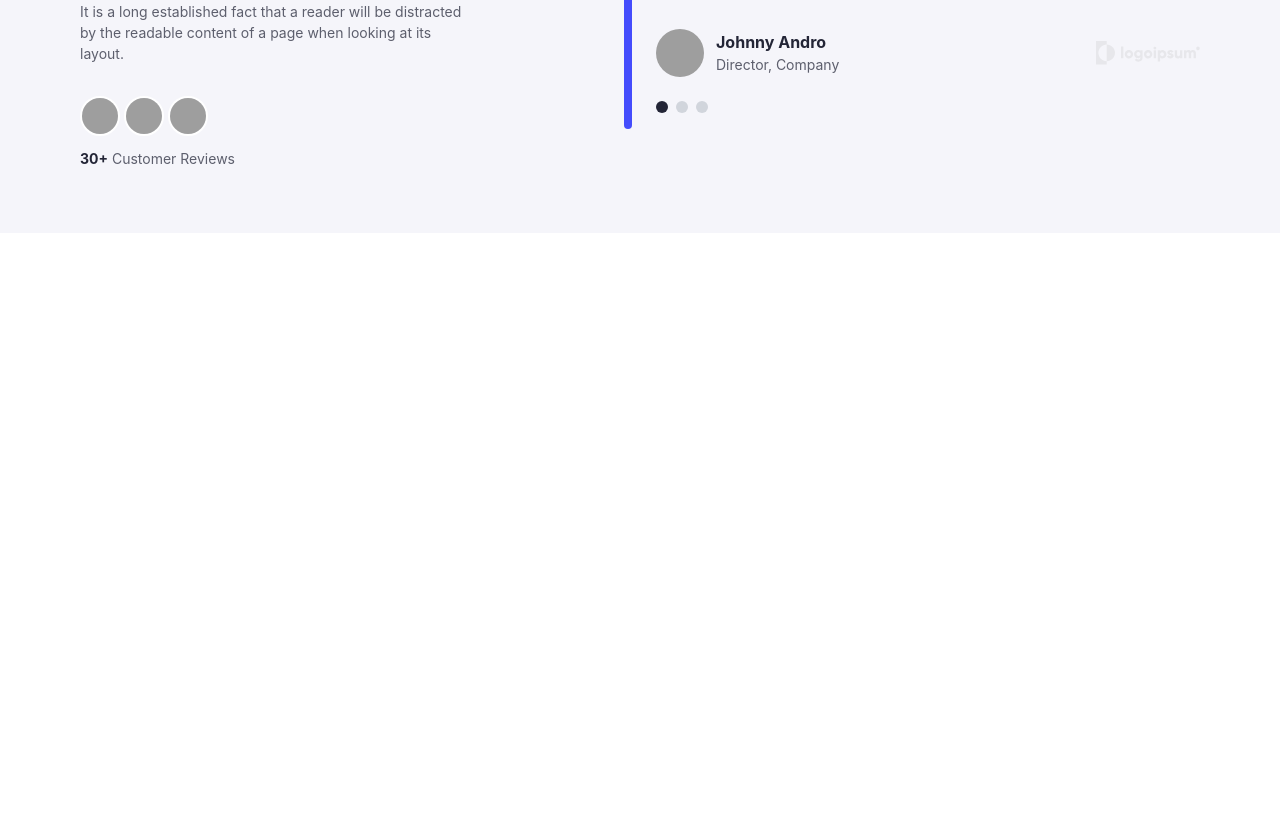
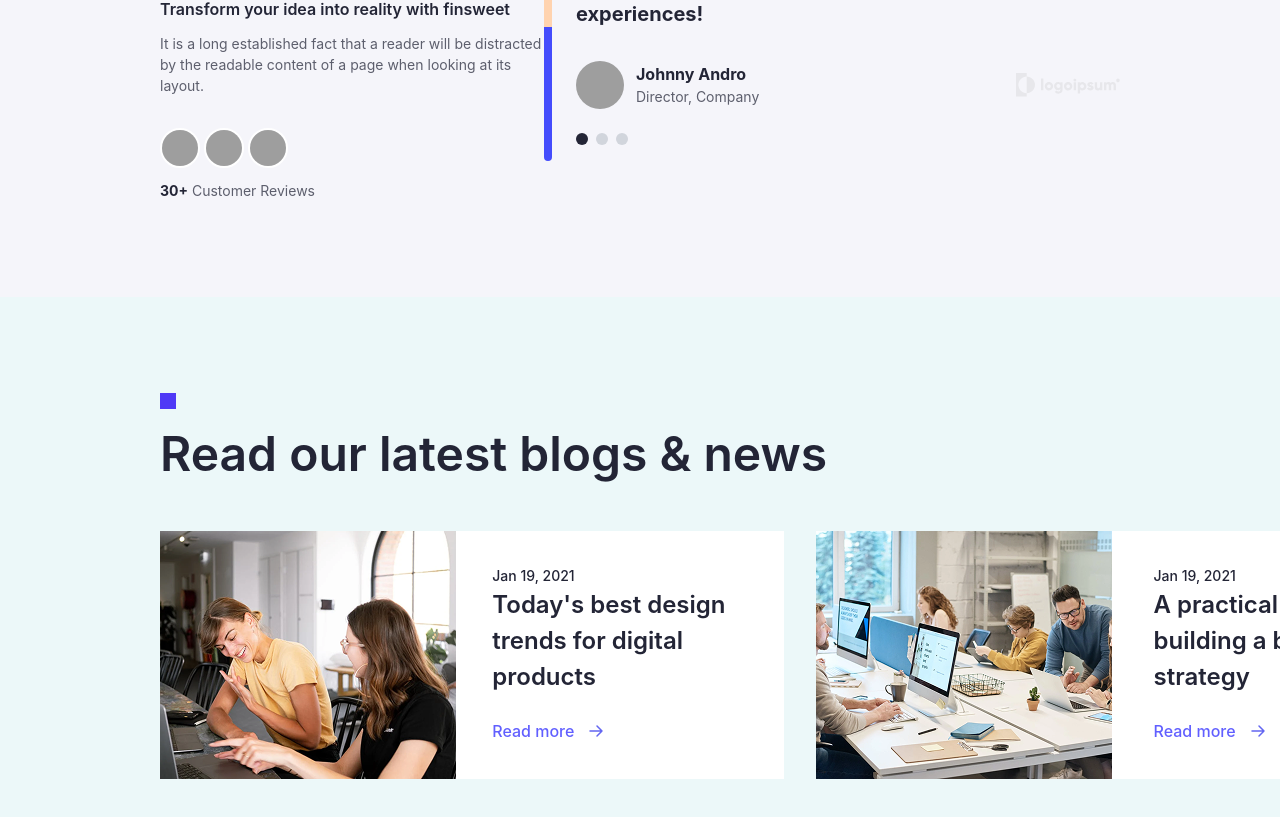
Before and after one commit to java1777/Finsweet, a React (Vite) app: page / in a window 1280 px wide. Shown: the part 5044-5861 px from the top of the page. Before the commit the page ends 5277 px from the top, so only its background shows below. Built offline with nearby package versions, Linux system fonts and the light colour scheme; grey boxes are pictures that could not be loaded.

Commit message:
added blogs component

```diff
--- a/src/App.jsx
+++ b/src/App.jsx
@@ -5,6 +5,7 @@ import Expertise from "./components/Expertise/expertise";
 import Services from "./components/Services/services";
 import Process from "./components/Process/process";
 import Testimonials from "./components/Testimonials/testimonials";
+import Blogs from "./components/Blogs/blogs";
 
 export default function App() {
   return (
@@ -16,6 +17,7 @@ export default function App() {
       <Services />
       <Process />
       <Testimonials />
+      <Blogs />
     </div>
   );
 }
--- /dev/null
+++ b/src/components/Blogs/blogs.jsx
@@ -0,0 +1,81 @@
+import blogsImg1 from "../../assets/img/blogs1.png";
+import blogsImg2 from "../../assets/img/blogs2.png";
+
+export default function Blogs() {
+  return (
+    <section className="flex items-center justify-between px-40 py-24 bg-[#ecf8f9]">
+      <div className="w-full">
+        <div className="w-4 h-4 bg-indigo-600 mb-4"></div>
+        <h2 className="font-semibold text-[48px] leading-[121%] text-[#232536] mb-12">
+          Read our latest blogs & news
+        </h2>
+
+        {/* Left va Right */}
+        <div className="flex gap-8">
+          {/* LEFT */}
+          <div className="flex flex-col gap-6 flex-1">
+            <div className="flex justify-between bg-white w-156 h-62">
+              <div className="w-full">
+                <img src={blogsImg1} alt="" />
+              </div>
+              <div className="px-8 py-8">
+                <span className="font-medium text-[14px] leading-[143%] text-[#232536]">
+                  Jan 19, 2021
+                </span>
+                <p className="font-semibold text-[24px] leading-[150%] text-[#232536]">
+                  Today's best design trends for digital products
+                </p>
+                <a
+                  href="#"
+                  className="flex items-center gap-3 text-indigo-500 font-medium text-[16px] pt-6 rounded hover:bg-indigo-50 transition"
+                >
+                  Read more
+                  <svg width="20" height="20" viewBox="0 0 20 20" fill="none">
+                    <path
+                      d="M4 10H16M16 10L11 5M16 10L11 15"
+                      stroke="#6366f1"
+                      strokeWidth="1.5"
+                      strokeLinecap="round"
+                      strokeLinejoin="round"
+                    />
+                  </svg>
+                </a>
+              </div>
+            </div>
+          </div>
+
+          <div className="flex-1">
+            <div className="flex justify-between bg-white w-156 h-62">
+              <div className="w-full">
+                <img src={blogsImg2} alt="" />
+              </div>
+              <div className="px-8 py-8">
+                <span className="font-medium text-[14px] leading-[143%] text-[#232536]">
+                  Jan 19, 2021
+                </span>
+                <p className="font-semibold text-[24px] leading-[150%] text-[#232536]">
+                  A practical guide to building a brand strategy
+                </p>
+                <a
+                  href="#"
+                  className="flex items-center gap-3 text-indigo-500 font-medium text-[16px] pt-6 rounded hover:bg-indigo-50 transition"
+                >
+                  Read more
+                  <svg width="20" height="20" viewBox="0 0 20 20" fill="none">
+                    <path
+                      d="M4 10H16M16 10L11 5M16 10L11 15"
+                      stroke="#6366f1"
+                      strokeWidth="1.5"
+                      strokeLinecap="round"
+                      strokeLinejoin="round"
+                    />
+                  </svg>
+                </a>
+              </div>
+            </div>
+          </div>
+        </div>
+      </div>
+    </section>
+  );
+}
--- a/src/components/Services/services.jsx
+++ b/src/components/Services/services.jsx
@@ -35,7 +35,7 @@ export default function Services() {
               href="#"
               className="flex items-center gap-3 text-indigo-500 font-medium text-[16px] pt-6 rounded hover:bg-indigo-50 transition"
             >
-              Read about us
+              Read more
               <svg width="20" height="20" viewBox="0 0 20 20" fill="none">
                 <path
                   d="M4 10H16M16 10L11 5M16 10L11 15"
@@ -61,7 +61,7 @@ export default function Services() {
               href="#"
               className="flex items-center gap-3 text-indigo-500 font-medium text-[16px] pt-6 rounded hover:bg-indigo-50 transition"
             >
-              Read about us
+              Read more
               <svg width="20" height="20" viewBox="0 0 20 20" fill="none">
                 <path
                   d="M4 10H16M16 10L11 5M16 10L11 15"
@@ -87,7 +87,7 @@ export default function Services() {
               href="#"
               className="flex items-center gap-3 text-indigo-500 font-medium text-[16px] pt-6 rounded hover:bg-indigo-50 transition"
             >
-              Read about us
+              Read more
               <svg width="20" height="20" viewBox="0 0 20 20" fill="none">
                 <path
                   d="M4 10H16M16 10L11 5M16 10L11 15"
--- a/src/components/Testimonials/testimonials.jsx
+++ b/src/components/Testimonials/testimonials.jsx
@@ -34,7 +34,7 @@ export default function Testimonials() {
   const [active, setActive] = useState(0);
 
   return (
-    <section className="flex items-center justify-between px-20 py-16 bg-[#f5f5fa]">
+    <section className="flex items-center justify-between px-40 py-24 bg-[#f5f5fa]">
       <div className="max-w-sm">
         <div className="w-4 h-4 bg-indigo-600 mb-4"></div>
 
```
Also changed, not shown: src/assets/img/blogs1.png (added), src/assets/img/blogs2.png (added).
